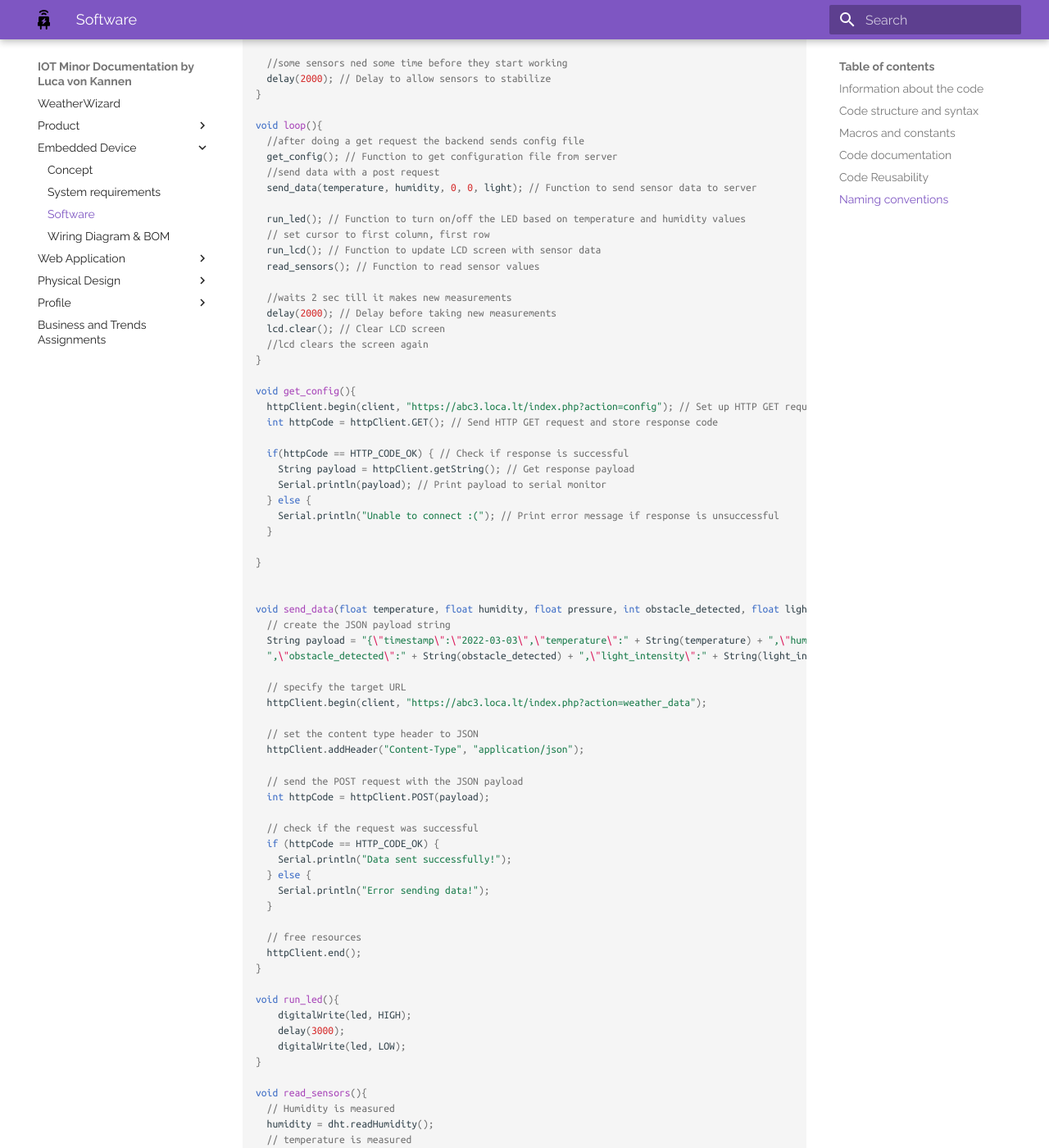
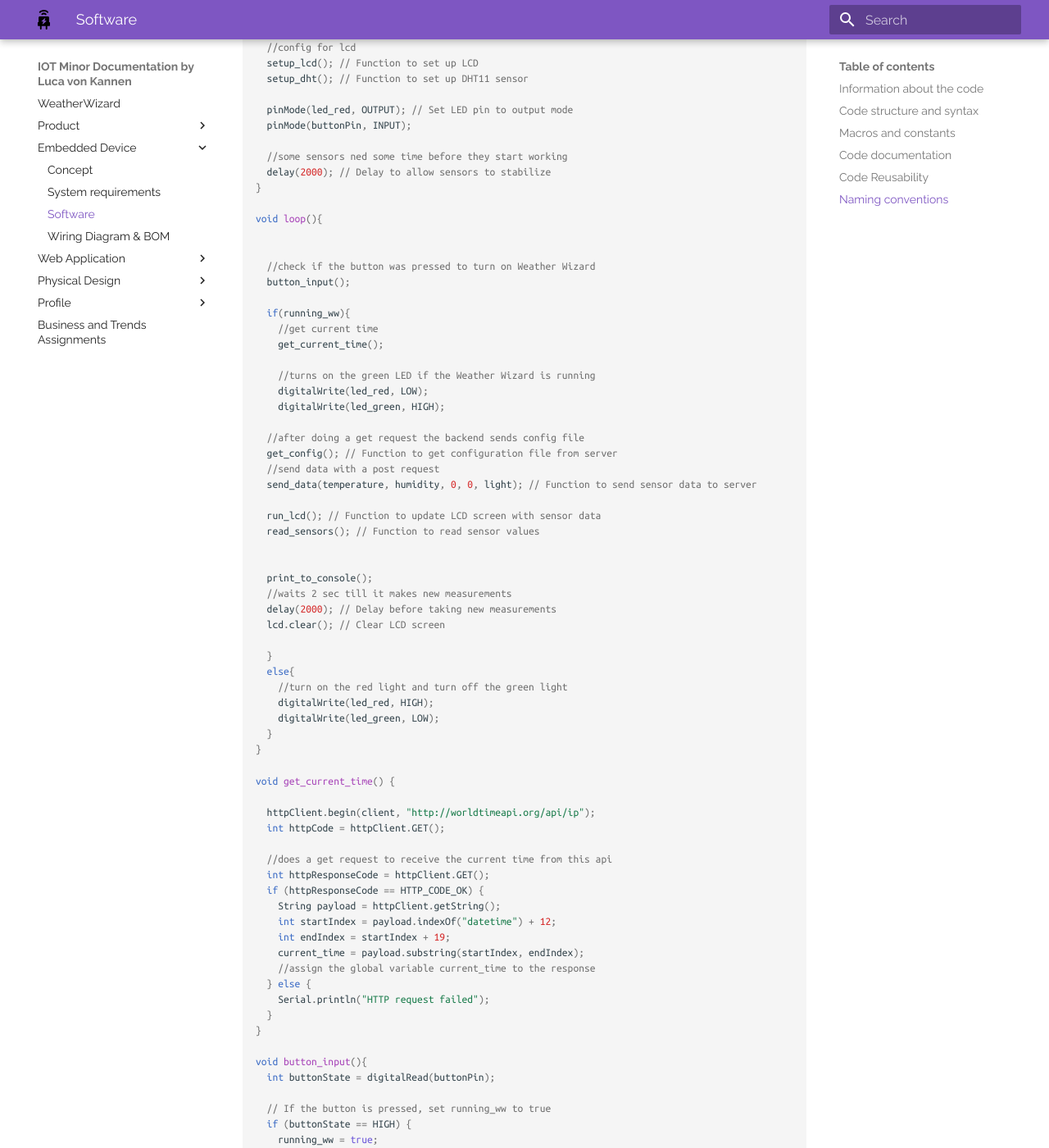
Before and after one commit to lv042/Weather-Wizard, an MkDocs documentation site: the page built from docs/emb_software.md, in a window 1280 px wide and 1400 px high, scrolled down 3005 px. Shown: the whole window at 82% size. Built offline with MkDocs 1.6.1 and Material for MkDocs 9.7.7, drawn with Linux system fonts in a browser that asks for light colours; some of the changed text lies outside the part shown.

Commit message:
Updated docs of emb code

```diff
--- a/docs/emb_software.md
+++ b/docs/emb_software.md
@@ -105,12 +105,17 @@ const char* password = "prinsengracht225d"; // Wi-Fi network password
 int lcdColumns = 16;
 int lcdRows = 2;
 
-float humidity = 0;
-float temperature = 0;
+int buttonPin = D3;
+float humidity = 0; //variable to store the humidity
+float temperature = 0; //variable to store the temperature
 int light = 0; // variable to store light intensity value
 
-int led = 15; // GPIO pin for the LED
+int led_green = D0;
+int led_red = D5; // GPIO pin for the LED
 int light_intensity_sensor = A0; // GPIO pin for the light intensity sensor
+
+bool running_ww = false; //if the Weather Wizard is currently running
+String current_time = "";
 
 
 // create the HTTP client object
@@ -129,27 +134,76 @@ void setup() {
   setup_lcd(); // Function to set up LCD
   setup_dht(); // Function to set up DHT11 sensor
 
-  pinMode(led, OUTPUT); // Set LED pin to output mode
+  pinMode(led_red, OUTPUT); // Set LED pin to output mode
+  pinMode(buttonPin, INPUT);
 
   //some sensors ned some time before they start working
   delay(2000); // Delay to allow sensors to stabilize
 }
 
 void loop(){
+
+
+  //check if the button was pressed to turn on Weather Wizard
+  button_input();
+
+  if(running_ww){
+    //get current time
+    get_current_time();
+
+    //turns on the green LED if the Weather Wizard is running
+    digitalWrite(led_red, LOW);
+    digitalWrite(led_green, HIGH);
+
   //after doing a get request the backend sends config file
   get_config(); // Function to get configuration file from server
   //send data with a post request
   send_data(temperature, humidity, 0, 0, light); // Function to send sensor data to server
 
-  run_led(); // Function to turn on/off the LED based on temperature and humidity values
-  // set cursor to first column, first row
   run_lcd(); // Function to update LCD screen with sensor data
   read_sensors(); // Function to read sensor values
 
+
+  print_to_console();
   //waits 2 sec till it makes new measurements
   delay(2000); // Delay before taking new measurements
   lcd.clear(); // Clear LCD screen
-  //lcd clears the screen again
+
+  }
+  else{
+    //turn on the red light and turn off the green light
+    digitalWrite(led_red, HIGH);
+    digitalWrite(led_green, LOW);
+  }
+}
+
+void get_current_time() {
+
+  httpClient.begin(client, "http://worldtimeapi.org/api/ip");
+  int httpCode = httpClient.GET();
+
+  //does a get request to receive the current time from this api
+  int httpResponseCode = httpClient.GET();
+  if (httpResponseCode == HTTP_CODE_OK) {
+    String payload = httpClient.getString();
+    int startIndex = payload.indexOf("datetime") + 12;
+    int endIndex = startIndex + 19;
+    current_time = payload.substring(startIndex, endIndex);
+    //assign the global variable current_time to the response
+  } else {
+    Serial.println("HTTP request failed");
+  }
+}
+
+void button_input(){
+  int buttonState = digitalRead(buttonPin);
+
+  // If the button is pressed, set running_ww to true
+  if (buttonState == HIGH) {
+    running_ww = true;
+  } else {
+    running_ww = false;
+  }
 }
 
 void get_config(){
@@ -168,7 +222,7 @@ void get_config(){
 
 void send_data(float temperature, float humidity, float pressure, int obstacle_detected, float light_intensity) {
   // create the JSON payload string
-  String payload = "{\"timestamp\":\"2022-03-03\",\"temperature\":" + String(temperature) + ",\"humidity\":" + String(humidity) + ",\"pressure\":" + String(pressure) +
+  String payload = "{\"timestamp\":\"current_time,\"temperature\":" + String(temperature) + ",\"humidity\":" + String(humidity) + ",\"pressure\":" + String(pressure) +
   ",\"obstacle_detected\":" + String(obstacle_detected) + ",\"light_intensity\":" + String(light_intensity) + "}";
 
   // specify the target URL
@@ -191,11 +245,7 @@ void send_data(float temperature, float humidity, float pressure, int obstacle_d
   httpClient.end();
 }
 
-void run_led(){
-    digitalWrite(led, HIGH);
-    delay(3000);
-    digitalWrite(led, LOW);
-}
+
 
 void read_sensors(){
   // Humidity is measured
@@ -207,9 +257,9 @@ void read_sensors(){
 
   // Checking if the measurements have passed without errors
   // if an error is detected, a error message is displayed here
-  if (isnan(humidity) || isnan(temperature)) {
+  if (isnan(humidity) || isnan(temperature) || isnan(light)) {
     Serial.println("Error reading the sensor");
-    return; /quits the function
+    return; //quits the function
   }
 }
 
```
